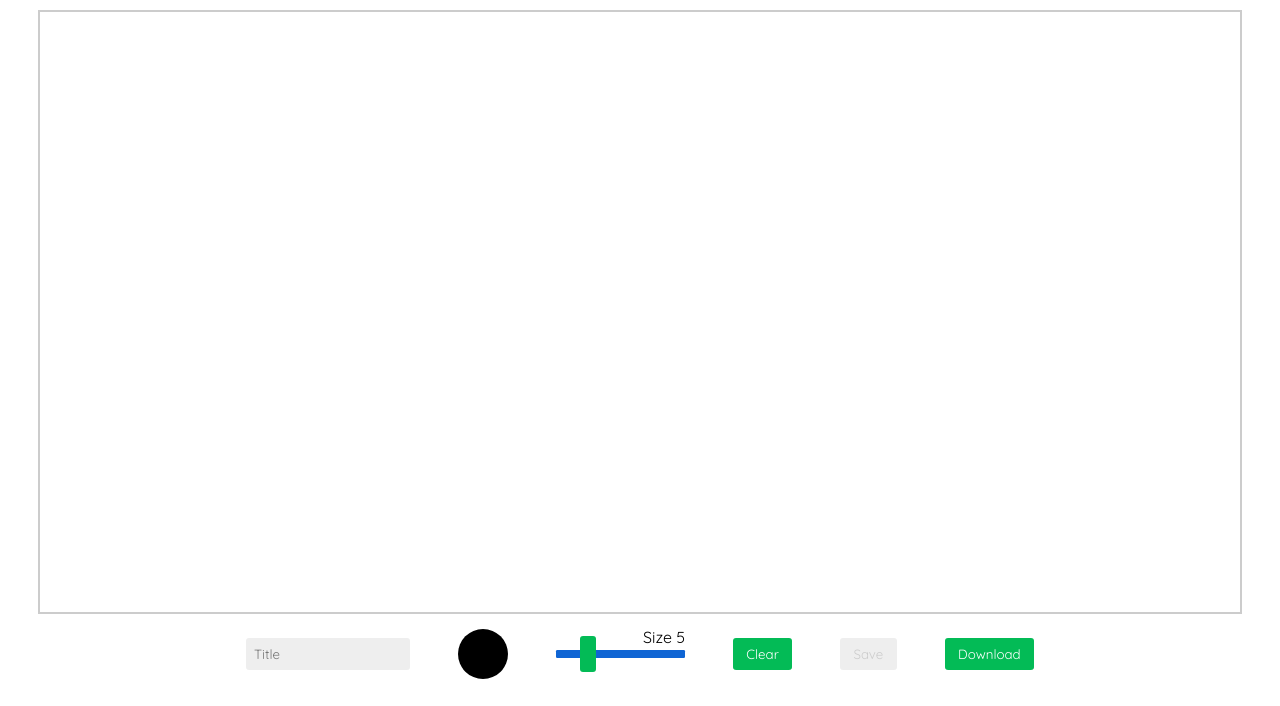
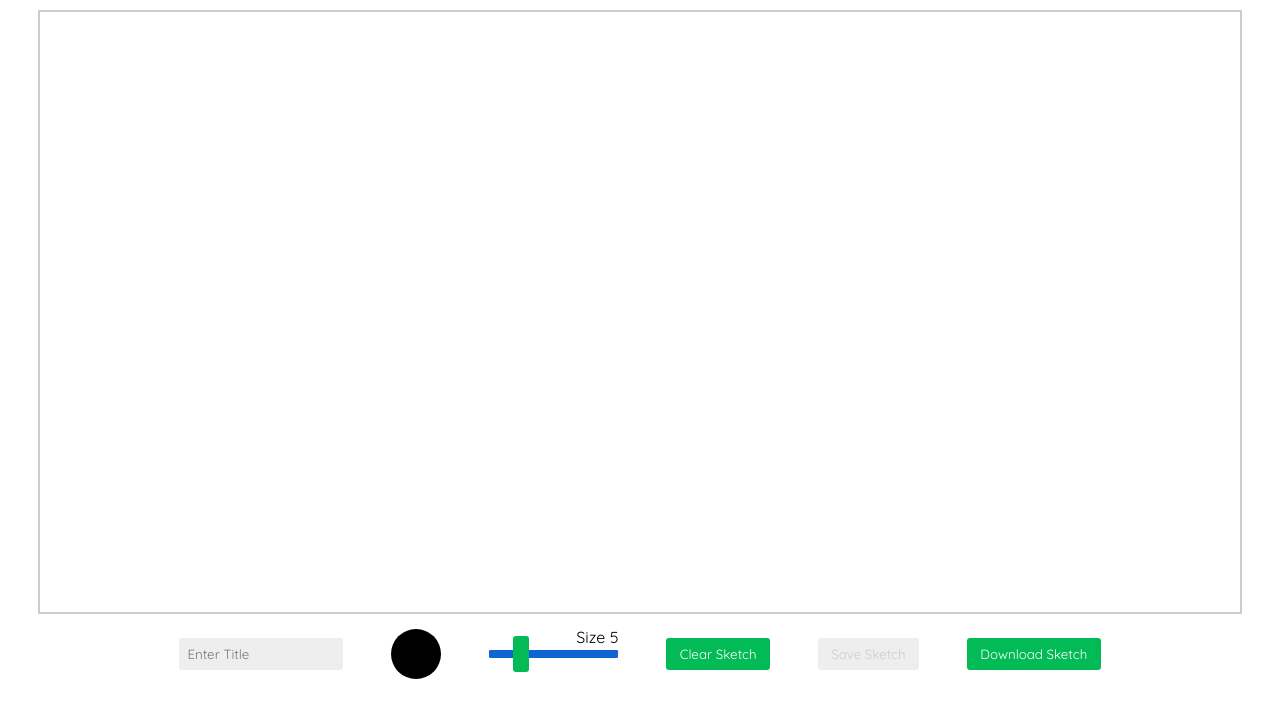
Before and after one commit to robin-nordin/Sketch, a website: page frontend/canvas/index.html in a window 1280 px wide. Shown: the part 94-800 px from the top of the page. Drawn offline with Linux system fonts and the light colour scheme.

Commit message:
Update index.html

```diff
--- a/frontend/canvas/index.html
+++ b/frontend/canvas/index.html
@@ -22,19 +22,15 @@
       <canvas id="canvas"></canvas>
     </div>
     <div class="nav">
-      <input type="text" placeholder="Title" class="title" />
-      <!-- <input type="text" id="hex" placeholder="hex" /> -->
+      <input type="text" placeholder="Enter Title" class="title" />
       <div class="color" id="color-wrapper"><input type="color" id="color" /></div>
-      <!-- <h3>Size <span id="showSize">5</span></h3> -->
-
       <div class="range">
         <span id="showSize">Size 5</span>
         <input type="range" min="1" max="20" value="5" step="1" id="controlSize" />
       </div>
-
-      <button class="clear">Clear</button>
-      <button class="save">Save</button>
-      <button class="download">Download</button>
+      <button class="clear">Clear Sketch</button>
+      <button class="save">Save Sketch</button>
+      <button class="download">Download Sketch</button>
     </div>
 
     <script src="canvas.js"></script>
```
